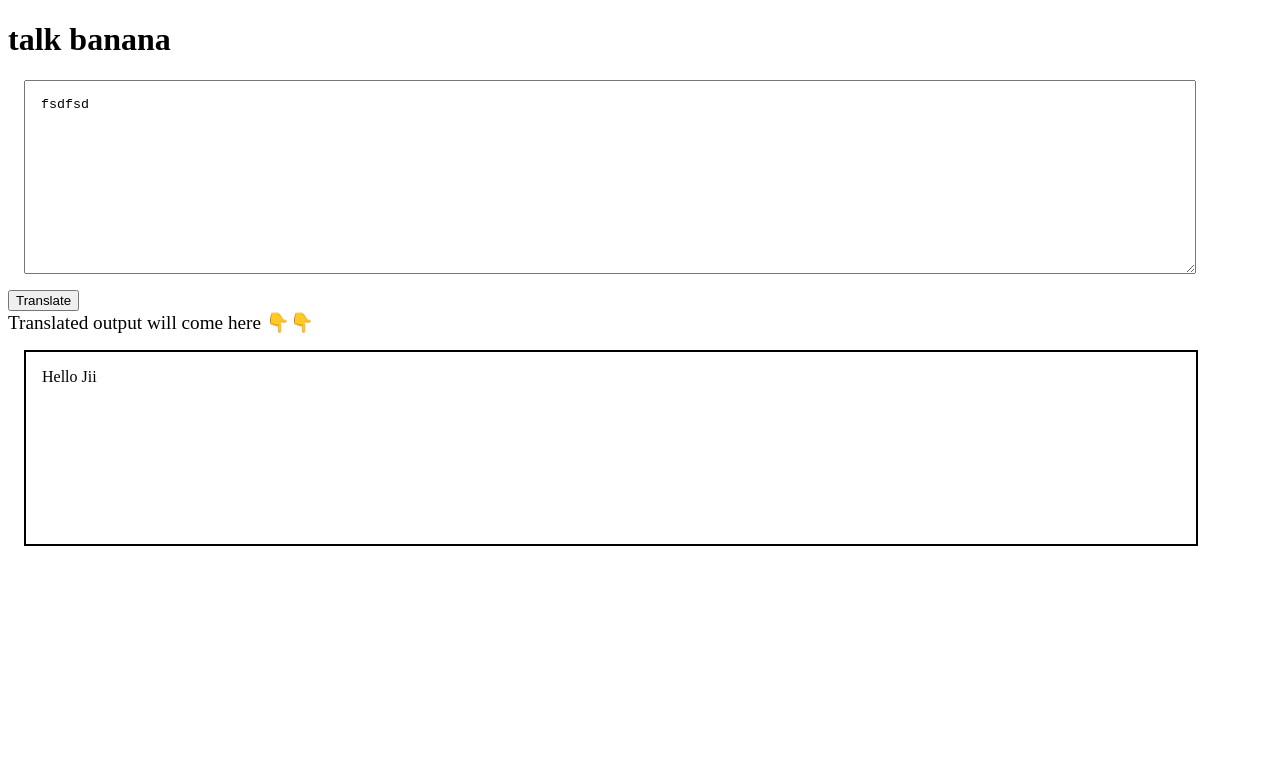
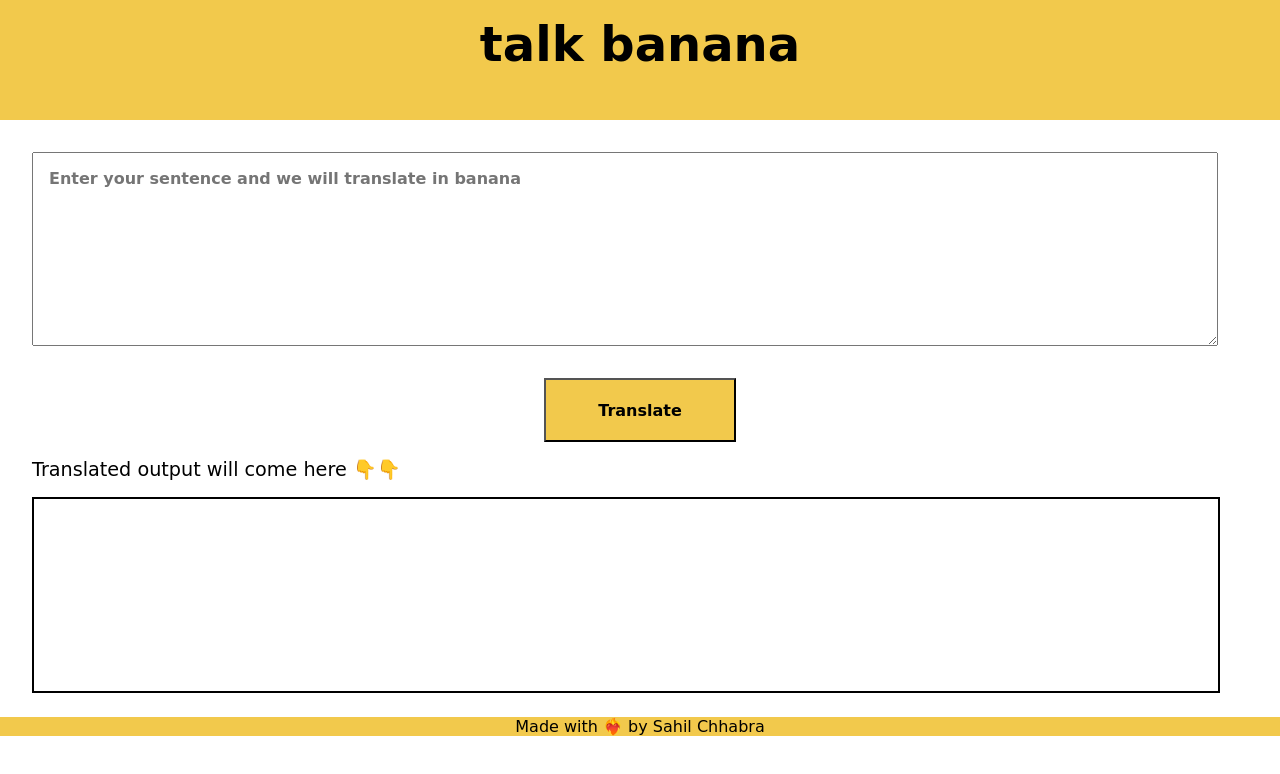
Before and after one commit to ThisSahil/banana-speak, a plain HTML site: page index.html in a window 1280 px wide. Drawn offline with Linux system fonts and the light colour scheme; a web font is replaced by a local one.

Commit message:
styling and JS done

```diff
--- a/app.js
+++ b/app.js
@@ -4,8 +4,26 @@ var textArea = document.querySelector("#text-area");
 
 var outputBox = document.querySelector("#output-box");
 
-outputBox.innerHTML = "Hello Jii";
+var serverURL = "https://api.funtranslations.com/translate/minion.json";
 
-btnTransLate.addEventListener("click", function clickEventListner() {
-  outputBox.innerHTML = "ajdfjsdvn " + textArea.value;
-});
+function getTranslationURL(text) {
+  return serverURL + "?" + "text=" + text;
+}
+
+function errorHandler(error) {
+  console.log("error occured ", error);
+}
+
+function clickEventListner() {
+  var inputText = textArea.value;
+
+  fetch(getTranslationURL(inputText))
+    .then((response) => response.json())
+    .then((json) => {
+      var translatedText = json.contents.translated;
+      outputBox.innerText = translatedText;
+    })
+    .catch(errorHandler);
+}
+
+btnTransLate.addEventListener("click", clickEventListner);
--- a/index.html
+++ b/index.html
@@ -7,13 +7,44 @@
     <meta name="viewport" content="width=device-width, initial-scale=1.0">
     <title>Banana speak</title>
 
+    <link rel="preconnect" href="https://fonts.googleapis.com">
+    <link rel="preconnect" href="https://fonts.gstatic.com" crossorigin>
+    <link
+        href="https://fonts.googleapis.com/css2?family=Architects+Daughter&family=Fuzzy+Bubbles&family=Lato:wght@400;700&display=swap"
+        rel="stylesheet">
+
     <style>
+        :root {
+            --primary-color: #f2c94c
+        }
+
+        body {
+            font-family: 'Fuzzy Bubbles', cursive;
+            padding: 0;
+            margin: 0;
+        }
+
+        nav {
+            height: 15vh;
+            text-align: center;
+            background-color: var(--primary-color);
+        }
+
+        .heading {
+            padding: 1rem;
+            font-weight: bold;
+            font-size: 3rem;
+        }
+
         textarea {
+            font-size: 1rem;
+            font-weight: bold;
             width: 90%;
             height: 20vh;
-            margin: 1rem;
+            margin: 2rem;
             display: block;
             padding: 1rem;
+            font-family: 'Fuzzy Bubbles', cursive;
         }
 
         #output-box {
@@ -21,8 +52,31 @@
             height: 20vh;
             width: 90%;
             border: 2px solid black;
-            margin: 1rem;
+            margin-left: 2rem;
+            margin-top: 1rem;
             padding: 1rem;
+        }
+
+        #translate-btn {
+            font-family: 'Fuzzy Bubbles', cursive;
+            background-color: var(--primary-color);
+            width: 15%;
+            height: 8vh;
+            display: block;
+            margin: auto;
+            font-size: 1rem;
+            font-weight: bold;
+        }
+
+        .output-heading {
+            margin-left: 2rem;
+            margin-top: 1rem;
+        }
+
+        footer {
+            margin-top: 1.5rem;
+            background-color: var(--primary-color);
+            text-align: center;
         }
     </style>
 
@@ -30,14 +84,20 @@
 
 <body>
 
-    <h1>talk banana</h1>
+    <nav>
+        <div class="heading">talk banana</div>
+    </nav>
 
-    <textarea id="text-area" placeholder="Enter your sentence and we will translate in banana">fsdfsd</textarea>
+    <textarea id="text-area" placeholder="Enter your sentence and we will translate in banana"></textarea>
 
     <button id="translate-btn">Translate</button>
 
-    <div style="font-size: larger">Translated output will come here 👇👇</div>
+
+    <div class="output-heading" style="font-size: larger">Translated output will come here 👇👇</div>
     <div id="output-box"></div>
+
+    <footer>Made with ❤️‍🔥 by Sahil Chhabra</footer>
+
 </body>
 
 <script src="./app.js"></script>
```
